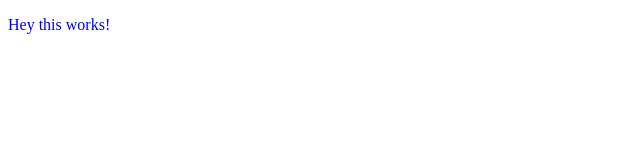
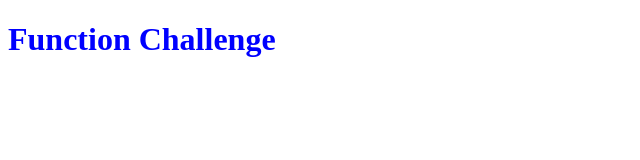
Before and after one commit to brow1726/prime_prestudy_01, a plain HTML site: page index.html in a window 1280 px wide. Shown: the whole page, without its empty margins (0-640 px from the left). Drawn offline with Linux system fonts and the light colour scheme.

Commit message:
updated index

```diff
--- a/index.html
+++ b/index.html
@@ -7,7 +7,7 @@
 </head>
 <body>
 
-<p>Hey this works!</p>
+<h1>Function Challenge</h1>
 </body>
 
 </html>
```
